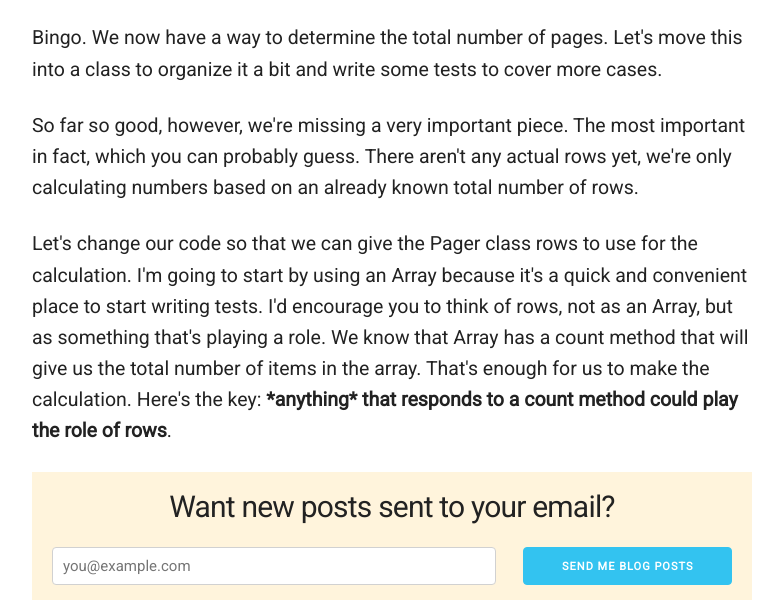
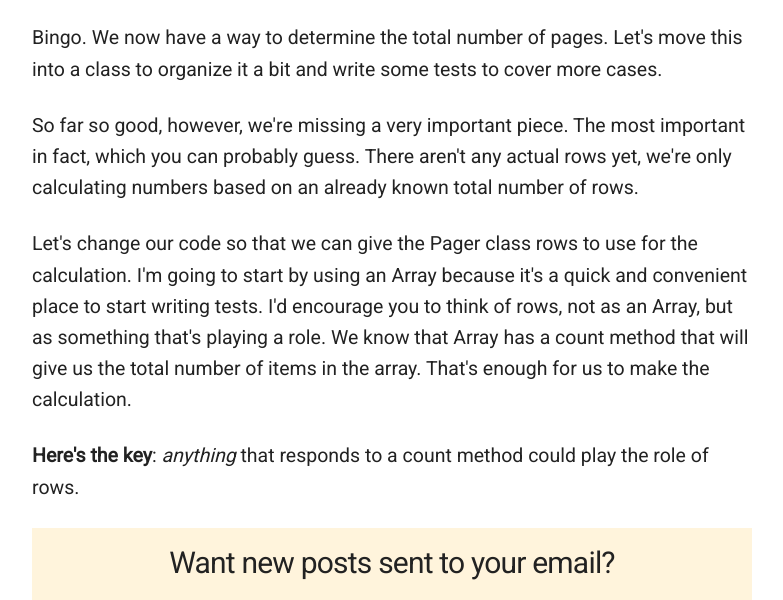
Before and after one commit to bradpauly/bradpauly.github.io, a plain HTML site: page articles/2023-02-24-diy-pagination-in-rails.html in a window 1280 px wide. Shown: the part 763-1363 px from the top of the page, without its empty margins (248-1031 px from the left). Drawn offline with Linux system fonts and the light colour scheme.

```diff
--- a/articles/2023-02-24-diy-pagination-in-rails.html
+++ b/articles/2023-02-24-diy-pagination-in-rails.html
@@ -86,8 +86,9 @@ I'd encourage you to think of rows, not as an Array, but as something
 that's playing a role.
 
 We know that Array has a count method that will give us the total number
-of items in the array. That's enough for us to make the calculation.
-Here's the key: <strong>*anything* that responds to a count method could play
+of items in the array. That's enough for us to make the calculation.</p>
+
+<p><strong>Here's the key</strong>: <em>anything</em> that responds to a count method could play
 the role of rows</strong>.</p>
 
 <script src="https://gist.github.com/bradpauly/d5fa221afc399ee95cc1befc1e2e6428.js"></script>
```
Also changed, not shown: index.html (+1 -1 lines).
